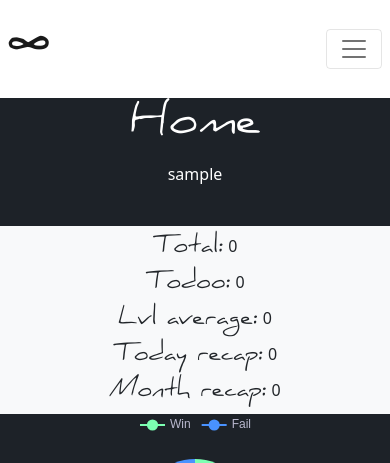
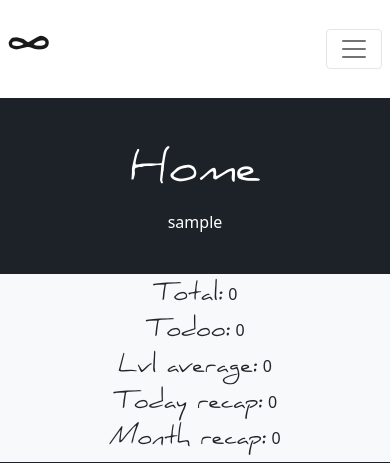
Before and after one commit to tbuglioni/unlimited-studies, a Django app: page /studies/ in a window 390 px wide. Shown: the top 463 px of the page. Run offline with Django 3.2, Linux system fonts and the light colour scheme; the visitor is signed in with stand-in values (Sample User, id 1); data comes from the database, SQL or seed files in the repository; data that the repository does not hold is empty; some libraries are stand-ins or nearby versions.

Commit message:
bug fixed and update front responsive

```diff
--- a/studies/templates/studies/book.html
+++ b/studies/templates/studies/book.html
@@ -10,7 +10,7 @@
 <div class="container-fluid mt-5 pt-5">
   <!-- Chapter description -->
   <div class="row justify-content-center">
-    <h1 class="text-center new_font_daniel-lg">Book</h1>
+    <h1 class="text-center new_font_daniel-lg mt-5">Book</h1>
   {% if user_fonction == "owner" %}
   <p class="text-center">{{book.name}}</p>
   <a
--- a/studies/templates/studies/personal_home.html
+++ b/studies/templates/studies/personal_home.html
@@ -8,7 +8,7 @@
 
 <!-- BODY -->
 <div class="container-fluid mt-5 pt-5">
-  <h1 class="text-center new_font_daniel-lg">Home</h1>
+  <h1 class="text-center new_font_daniel-lg mt-5">Home</h1>
   <p class="text-center">{{user.username}}</p>
   {% if new_book_from_teacher == True%}
   <div class="row align-items-center d-flex">
--- a/templates/snippets/navebar.html
+++ b/templates/snippets/navebar.html
@@ -1,4 +1,4 @@
-<section class="container">
+<section class="container mb">
   <nav class="navbar fixed-top navbar-expand-lg navbar-dark bg-transparent p-2">
     <a class="navbar-brand new_font_daniel-lg" href="{% url 'home' %}">∞</a>
     <button
```
